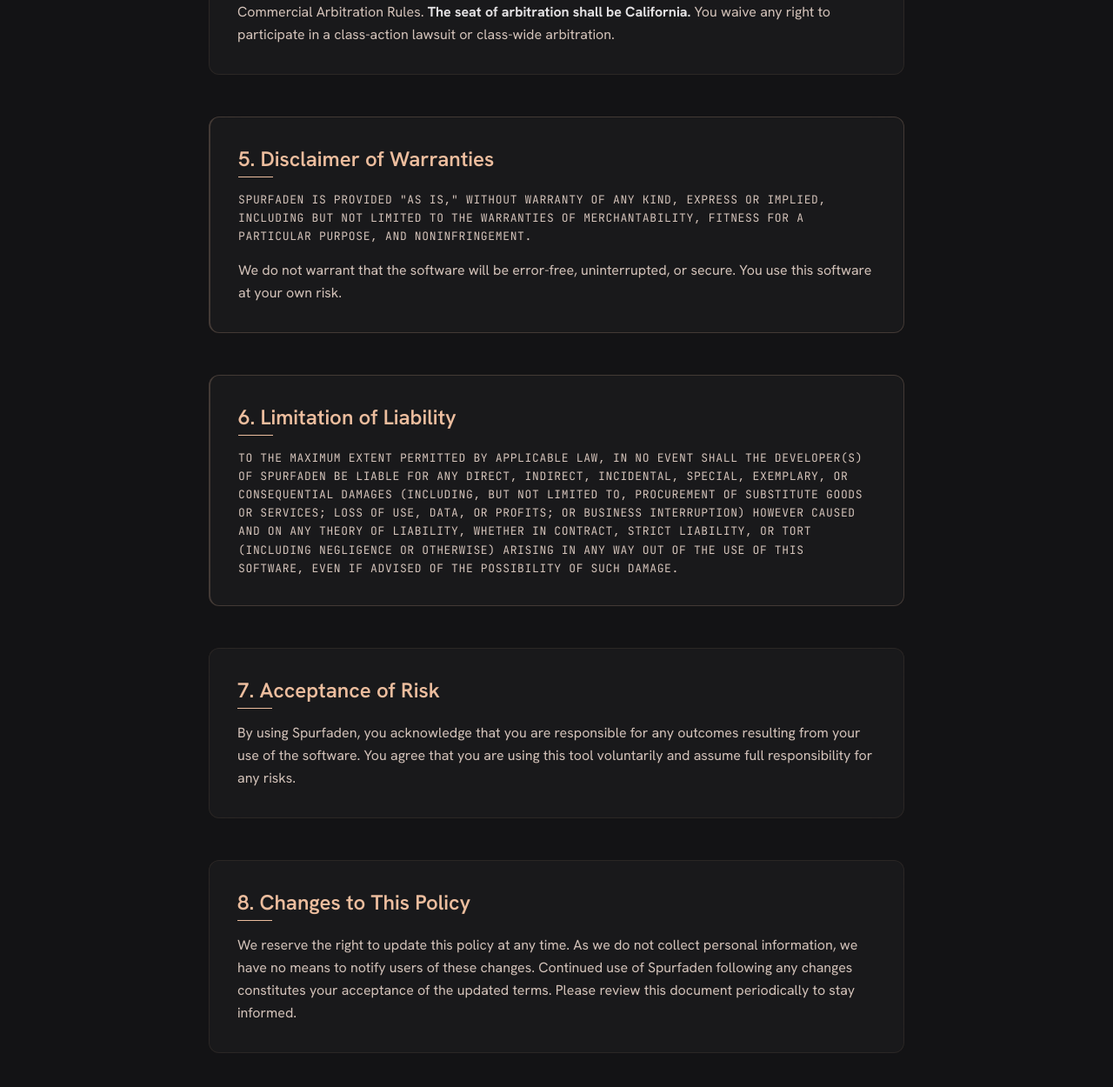
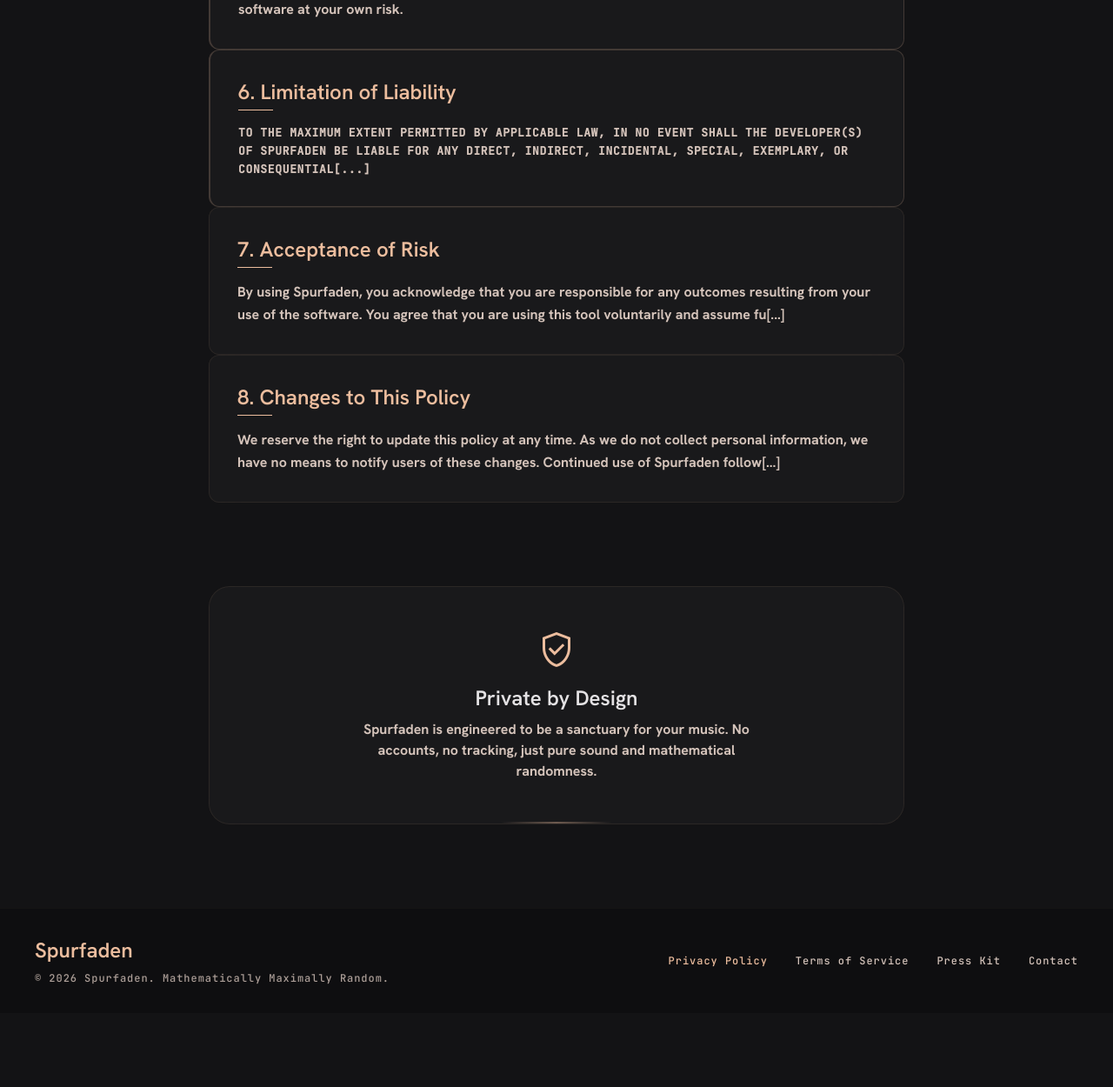
Before and after one commit to WigglyNoodle/spurfaden, a plain HTML site: page legalcode.html in a window 1280 px wide. Shown: the part 1518-2768 px from the top of the page at 87% size. After the commit the page ends 2683 px from the top, so only its background shows below. Drawn offline with nearby package versions, Linux system fonts and the light colour scheme.

Commit message:
Update legal page year and link Spurfaden title to home

```diff
--- a/legalcode.html
+++ b/legalcode.html
@@ -147,7 +147,7 @@
 <!-- TopNavBar Implementation -->
 <header class="fixed top-0 w-full bg-background/80 backdrop-blur-xl border-b border-outline-variant/10 z-50">
 <div class="flex justify-between items-center px-margin-desktop py-4 max-w-7xl mx-auto">
-<div class="font-display-lg text-display-lg font-bold text-primary">Spurfaden</div>
+<a class="font-display-lg text-display-lg font-bold text-primary" href="index.html">Spurfaden</a>
 <nav class="hidden md:flex gap-8 items-center">
 <a class="font-label-md text-label-md text-on-surface-variant hover:text-primary transition-colors duration-300" href="#">Features</a>
 <a class="font-label-md text-label-md text-on-surface-variant hover:text-primary transition-colors duration-300" href="#">Technology</a>
@@ -179,14 +179,14 @@
 <div class="legal-card glass-panel p-8 rounded-xl space-y-4">
 <h2 class="font-headline-md text-headline-md text-primary thread-accent w-fit pb-1">1. Acceptance of Terms</h2>
 <p class="text-on-surface-variant leading-relaxed">
-<strong class="text-on-surface">By accessing or using the Spurfaden application, you explicitly signify your acceptance of these Terms of Use and Privacy Policy.</strong> If you do not agree to these terms, please refrain from using the application.
+<strong class="text-on-surface">By accessing or using the Spurfaden application, you explicitly signify your acceptance of these Terms of Use and Privacy Policy.</strong> If you do not agree to t[...]
           </p>
 </div>
 <!-- Section 2 -->
 <div class="legal-card glass-panel p-8 rounded-xl space-y-4">
 <h2 class="font-headline-md text-headline-md text-primary thread-accent w-fit pb-1">2. Intellectual Property &amp; Copyright</h2>
 <p class="text-on-surface-variant leading-relaxed">
-<strong class="text-on-surface">All components of Spurfaden, including but not limited to the name "Spurfaden," the visual design, branding, interface elements, and the underlying software implementation, are protected by copyright and other intellectual property laws.</strong> All rights are reserved by the developer. You may not copy, modify, distribute, or create derivative works based on the name, design, or source code of this application without express written permission.
+<strong class="text-on-surface">All components of Spurfaden, including but not limited to the name "Spurfaden," the visual design, branding, interface elements, and the underlying software implem[...]
           </p>
 </div>
 <!-- Section 3 -->
@@ -223,14 +223,14 @@
 <div class="legal-card glass-panel p-8 rounded-xl space-y-4">
 <h2 class="font-headline-md text-headline-md text-primary thread-accent w-fit pb-1">4. Governing Law and Mandatory Arbitration</h2>
 <p class="text-on-surface-variant leading-relaxed">
-<strong class="text-on-surface">These terms shall be governed by the laws of the State of California.</strong> Any dispute, controversy, or claim arising out of or relating to these terms or your use of Spurfaden shall be settled by mandatory, binding arbitration administered by the American Arbitration Association in accordance with its Commercial Arbitration Rules. <strong class="text-on-surface">The seat of arbitration shall be California.</strong> You waive any right to participate in a class-action lawsuit or class-wide arbitration.
+<strong class="text-on-surface">These terms shall be governed by the laws of the State of California.</strong> Any dispute, controversy, or claim arising out of or relating to these terms or your[...]
           </p>
 </div>
 <!-- Section 5 -->
 <div class="legal-card glass-panel p-8 rounded-xl space-y-4 border-l-2 border-primary/20">
 <h2 class="font-headline-md text-headline-md text-primary thread-accent w-fit pb-1">5. Disclaimer of Warranties</h2>
 <p class="text-on-surface-variant leading-relaxed font-label-md text-[13px] uppercase tracking-wider">
-            SPURFADEN IS PROVIDED "AS IS," WITHOUT WARRANTY OF ANY KIND, EXPRESS OR IMPLIED, INCLUDING BUT NOT LIMITED TO THE WARRANTIES OF MERCHANTABILITY, FITNESS FOR A PARTICULAR PURPOSE, AND NONINFRINGEMENT.
+            SPURFADEN IS PROVIDED "AS IS," WITHOUT WARRANTY OF ANY KIND, EXPRESS OR IMPLIED, INCLUDING BUT NOT LIMITED TO THE WARRANTIES OF MERCHANTABILITY, FITNESS FOR A PARTICULAR PURPOSE, AND [...]
           </p>
 <p class="text-on-surface-variant leading-relaxed">
             We do not warrant that the software will be error-free, uninterrupted, or secure. You use this software at your own risk.
@@ -240,21 +240,21 @@
 <div class="legal-card glass-panel p-8 rounded-xl space-y-4 border-l-2 border-primary/20">
 <h2 class="font-headline-md text-headline-md text-primary thread-accent w-fit pb-1">6. Limitation of Liability</h2>
 <p class="text-on-surface-variant leading-relaxed font-label-md text-[13px] uppercase tracking-wider">
-            TO THE MAXIMUM EXTENT PERMITTED BY APPLICABLE LAW, IN NO EVENT SHALL THE DEVELOPER(S) OF SPURFADEN BE LIABLE FOR ANY DIRECT, INDIRECT, INCIDENTAL, SPECIAL, EXEMPLARY, OR CONSEQUENTIAL DAMAGES (INCLUDING, BUT NOT LIMITED TO, PROCUREMENT OF SUBSTITUTE GOODS OR SERVICES; LOSS OF USE, DATA, OR PROFITS; OR BUSINESS INTERRUPTION) HOWEVER CAUSED AND ON ANY THEORY OF LIABILITY, WHETHER IN CONTRACT, STRICT LIABILITY, OR TORT (INCLUDING NEGLIGENCE OR OTHERWISE) ARISING IN ANY WAY OUT OF THE USE OF THIS SOFTWARE, EVEN IF ADVISED OF THE POSSIBILITY OF SUCH DAMAGE.
+            TO THE MAXIMUM EXTENT PERMITTED BY APPLICABLE LAW, IN NO EVENT SHALL THE DEVELOPER(S) OF SPURFADEN BE LIABLE FOR ANY DIRECT, INDIRECT, INCIDENTAL, SPECIAL, EXEMPLARY, OR CONSEQUENTIAL[...]
           </p>
 </div>
 <!-- Section 7 -->
 <div class="legal-card glass-panel p-8 rounded-xl space-y-4">
 <h2 class="font-headline-md text-headline-md text-primary thread-accent w-fit pb-1">7. Acceptance of Risk</h2>
 <p class="text-on-surface-variant leading-relaxed">
-            By using Spurfaden, you acknowledge that you are responsible for any outcomes resulting from your use of the software. You agree that you are using this tool voluntarily and assume full responsibility for any risks.
+            By using Spurfaden, you acknowledge that you are responsible for any outcomes resulting from your use of the software. You agree that you are using this tool voluntarily and assume fu[...]
           </p>
 </div>
 <!-- Section 8 -->
 <div class="legal-card glass-panel p-8 rounded-xl space-y-4">
 <h2 class="font-headline-md text-headline-md text-primary thread-accent w-fit pb-1">8. Changes to This Policy</h2>
 <p class="text-on-surface-variant leading-relaxed">
-            We reserve the right to update this policy at any time. As we do not collect personal information, we have no means to notify users of these changes. Continued use of Spurfaden following any changes constitutes your acceptance of the updated terms. Please review this document periodically to stay informed.
+            We reserve the right to update this policy at any time. As we do not collect personal information, we have no means to notify users of these changes. Continued use of Spurfaden follow[...]
           </p>
 </div>
 </article>
@@ -277,8 +277,8 @@
 <footer class="w-full py-stack-lg border-t border-outline-variant/10 bg-surface-container-lowest">
 <div class="flex flex-col md:flex-row justify-between items-center px-margin-desktop gap-stack-md max-w-7xl mx-auto">
 <div class="flex flex-col gap-2 items-center md:items-start">
-<div class="font-headline-md text-headline-md text-primary">Spurfaden</div>
-<p class="font-label-sm text-label-sm text-on-surface-variant opacity-80">© 2024 Spurfaden. Mathematically Maximally Random.</p>
+<a class="font-headline-md text-headline-md text-primary" href="index.html">Spurfaden</a>
+<p class="font-label-sm text-label-sm text-on-surface-variant opacity-80">© 2026 Spurfaden. Mathematically Maximally Random.</p>
 </div>
 <div class="flex gap-8">
 <a class="font-label-sm text-label-sm text-primary transition-colors" href="#">Privacy Policy</a>
```
